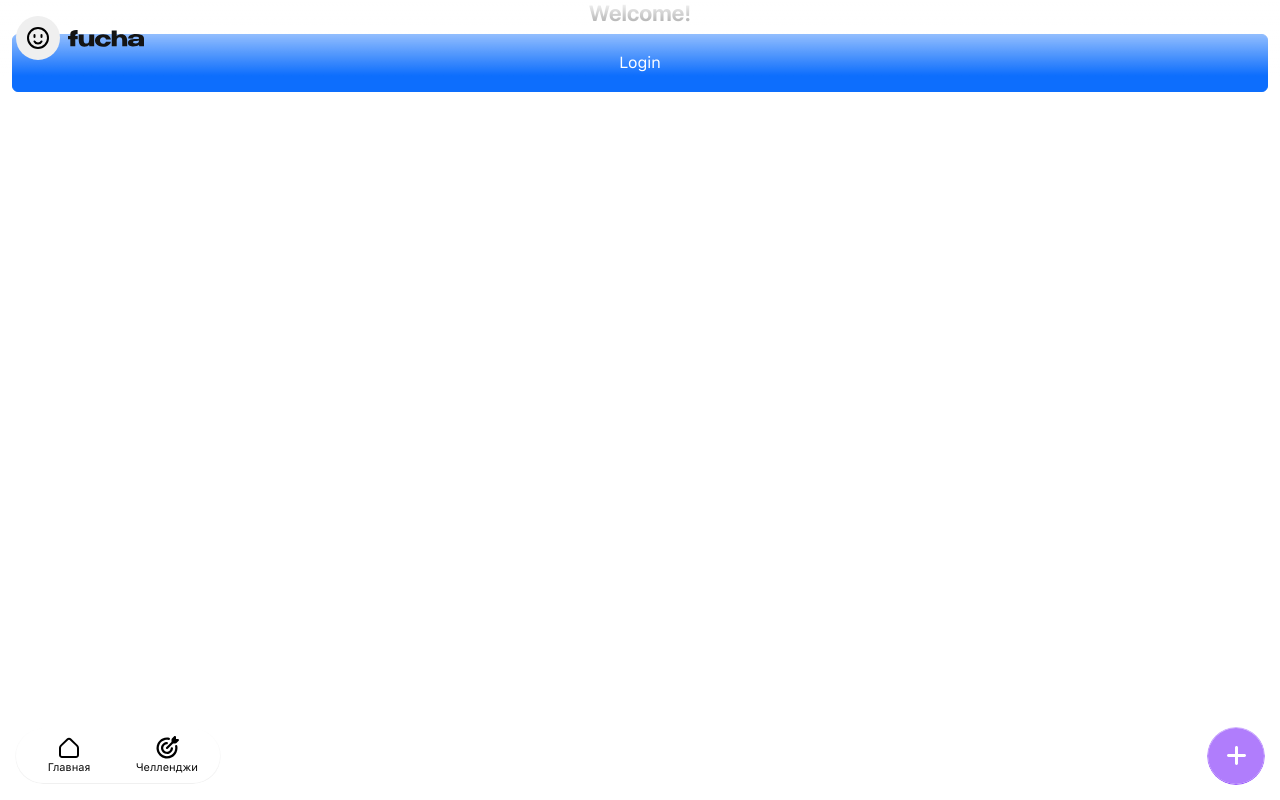
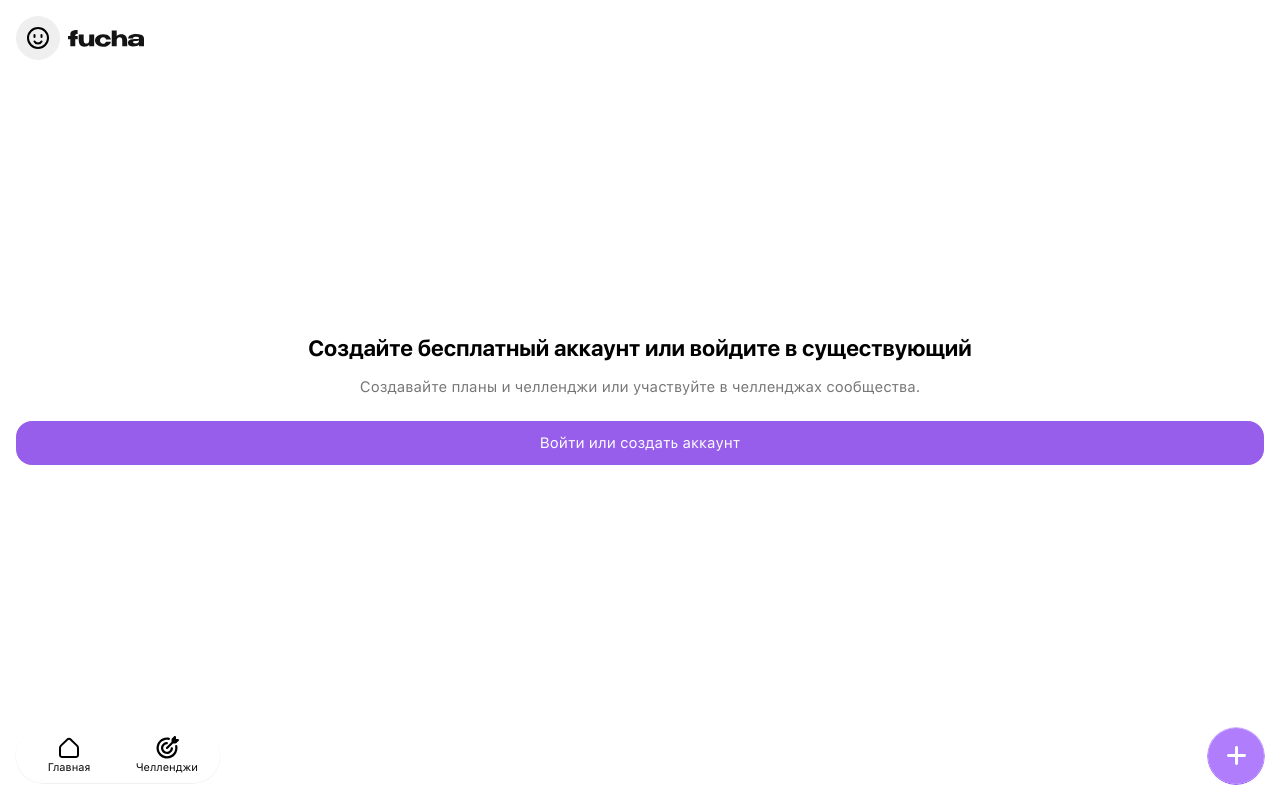
Before and after one commit to Uk-Kirya/fucha, a Python web app: template app/templates/client/welcome.html in a window 1280 px wide. Run offline with Jinja, Linux system fonts and the light colour scheme; the template is opened without the code that fills it, so the values that code supplies are empty.

Commit message:
Designed Welcome screen

```diff
--- a/app/static/client/css/style.css
+++ b/app/static/client/css/style.css
@@ -38,6 +38,7 @@ em, i, .italic {
     --dots_owl_carousel: #DBDBD9;
     --primary: #B07DFC;
     --primary_dark: #965EEB;
+    --radius_1: 1rem;
 }
 
 /* Применяем SF UI Display как основной шрифт для всего документа */
@@ -515,6 +516,53 @@ span[data-percent]::after {
     width: .5rem;
 }
 
+.welcome__block {
+    display: flex;
+    flex-direction: column;
+    align-items: center;
+    justify-content: center;
+    width: 100%;
+    height: 100%;
+    padding: 0 1rem;
+    text-align: center;
+    gap: .5rem;
+}
+
+.welcome__block h1 {
+    font-size: 22px;
+    letter-spacing: -2%;
+    color: var(--black);
+    font-weight: 700 !important;
+}
+
+.welcome__block p {
+    font-size: 15px;
+    line-height: 20px;
+    letter-spacing: -5%;
+    color: var(--text_gray);
+    margin: 0;
+}
+
+.welcome__block a {
+    display: flex;
+    align-items: center;
+    justify-content: center;
+    margin-top: 1rem;
+    width: 100%;
+    color: var(--bg);
+    border-radius: var(--radius_1);
+    background: var(--primary_dark);
+    line-height: 18px;
+    font-size: 15px;
+    font-weight: 500;
+    letter-spacing: -5%;
+    padding: 13px;
+}
+
+.welcome__block a:hover {
+    background-color: var(--primary);
+}
+
 @media (min-width: 1440px) {
 
     .container,
--- a/app/static/client/js/scripts.js
+++ b/app/static/client/js/scripts.js
@@ -29,58 +29,6 @@ $(document).ready(function () {
         items: 1
     });
 })
-
-
-$(document).ready(function () {
-    var owl = $('.categories');
-    var rowCount = 3; // Количество рядов
-
-    owl.owlCarousel({
-        margin: 0,
-        nav: false,
-        dots: false, // Отключаем стандартные точки
-        autoHeight: true,
-        loop: false,
-        items: 1.1,
-        owl2row: true,
-        owl2rowCount: rowCount
-    });
-
-    // Создаем кастомные точки
-    function createCustomDots() {
-        var itemsCount = owl.find('.owl2row-item').length;
-        var dotsContainer = $('<div class="owl-dots custom-dots"></div>');
-
-        for (var i = 0; i < itemsCount; i++) {
-            var dot = $('<button role="button" class="owl-dot"></button>');
-            if (i === 0) dot.addClass('active');
-            dot.data('index', i);
-            dotsContainer.append(dot);
-        }
-
-        $('.categories').append(dotsContainer);
-
-        // Обработчик клика
-        dotsContainer.find('.owl-dot').on('click', function() {
-            var index = $(this).data('index');
-            owl.trigger('to.owl.carousel', [index, 300]);
-        });
-    }
-
-    // Обновляем активную точку при смене слайда
-    owl.on('changed.owl.carousel', function(event) {
-        var currentIndex = event.item.index;
-        $('.categories .owl-dot').removeClass('active');
-        $('.categories .owl-dot').each(function() {
-            if ($(this).data('index') === currentIndex) {
-                $(this).addClass('active');
-            }
-        });
-    });
-
-    // Ждем инициализации и создаем точки
-    setTimeout(createCustomDots, 100);
-});
 
 
 /**
--- a/app/templates/client/welcome.html
+++ b/app/templates/client/welcome.html
@@ -7,12 +7,9 @@
 {% include 'client/includes/header.html' %}
 
 {% block content %}
-    <div class="container-fluid">
-        <div class="row">
-            <div class="col text-center">
-                <h1 class="display-1">Welcome!</h1>
-                <a href="{{ url_for('get_register') }}" class="btn btn-primary p-3 w-100">Login</a>
-            </div>
-        </div>
+    <div class="welcome__block">
+        <h1>Создайте бесплатный аккаунт или войдите в существующий</h1>
+        <p>Создавайте планы и челленджи или участвуйте в челленджах сообщества.</p>
+        <a href="{{ url_for('get_login_page') }}">Войти или создать аккаунт</a>
     </div>
 {% endblock %}
```
Also changed, not shown: app/templates/client/pages/challenges.html (+51 -1 lines).
